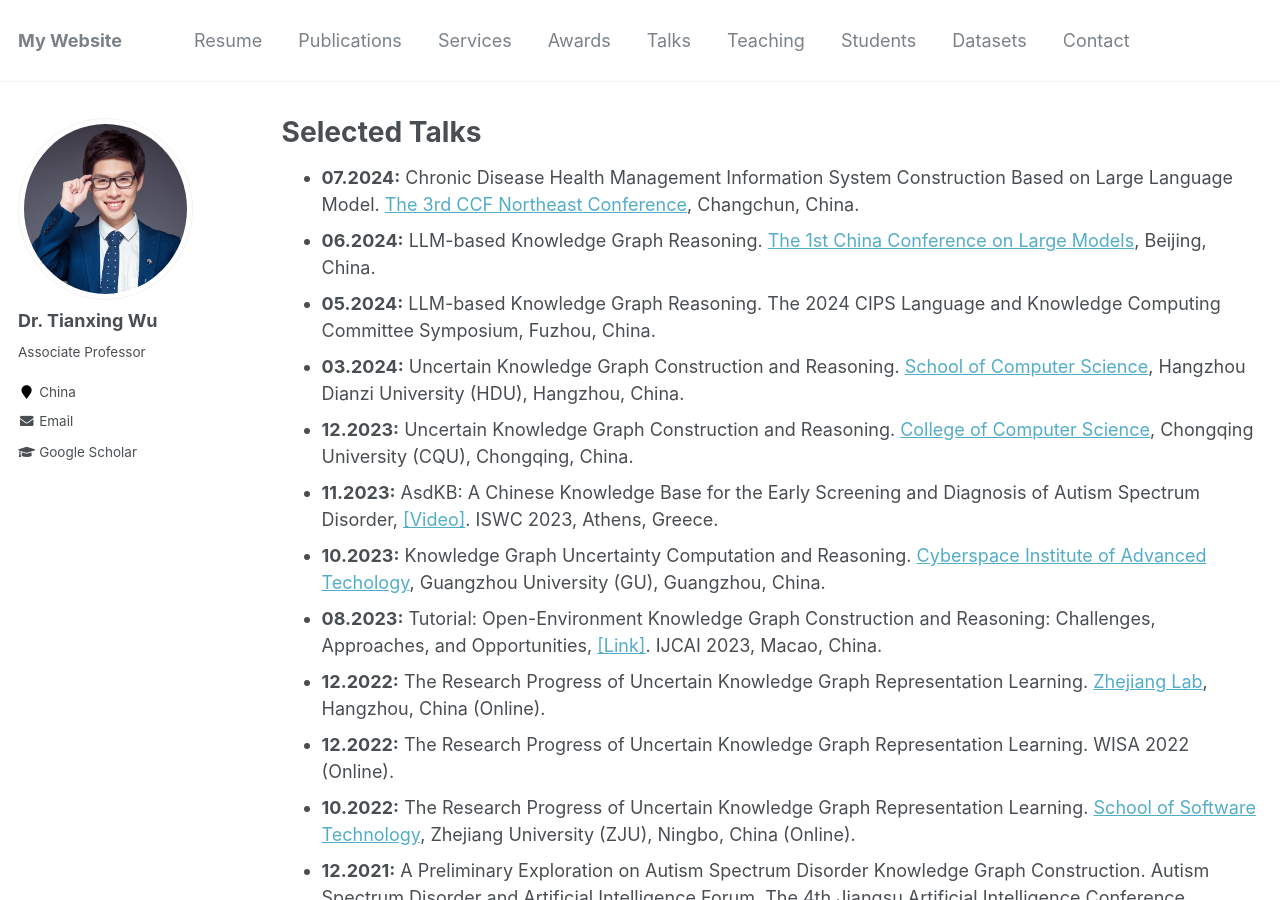
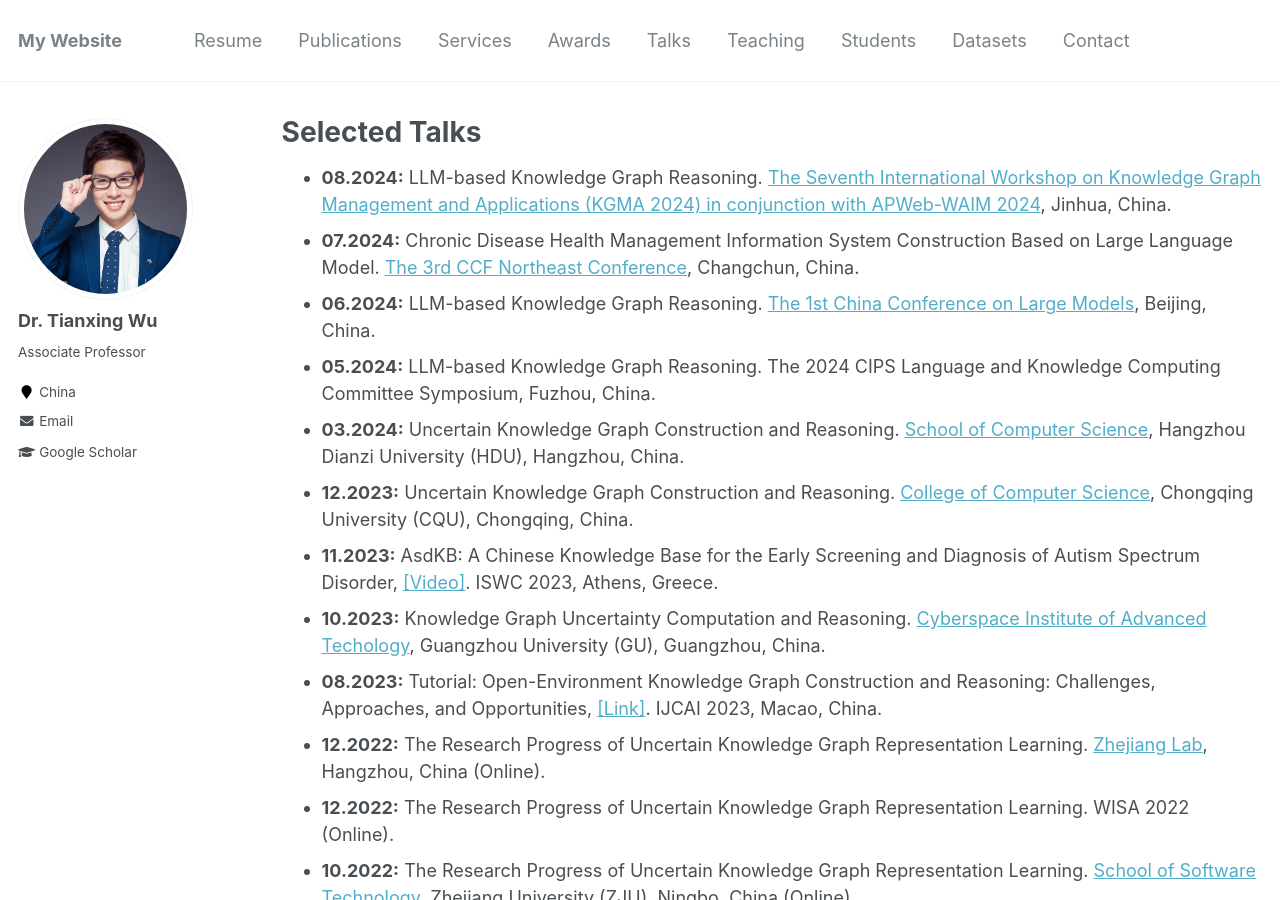
Before and after one commit to tianxing-wu/tianxing-wu.github.io, a Jekyll site: the page built from _pages/selected_talks.md, in a window 1280 px wide and 900 px high. Built offline with Jekyll 4.4.1, drawn with Linux system fonts in a browser that asks for light colours; comment, search, counter and statistics services are not loaded.

Commit message:
info update

```diff
--- a/_pages/selected_talks.md
+++ b/_pages/selected_talks.md
@@ -4,6 +4,7 @@ title: "Selected Talks"
 permalink: /selected_talks/
 author_profile: true
 ---
+* **08.2024:** LLM-based Knowledge Graph Reasoning. [The Seventh International Workshop on Knowledge Graph Management and Applications (KGMA 2024) in conjunction with APWeb-WAIM 2024](https://kgma-conf.github.io/2024/inv.html), Jinhua, China.
 * **07.2024:** Chronic Disease Health Management Information System Construction Based on Large Language Model. [The 3rd CCF Northeast Conference](https://conf.ccf.org.cn/web/api/m1237452513549094912171507326998.action), Changchun, China.
 * **06.2024:** LLM-based Knowledge Graph Reasoning. [The 1st China Conference on Large Models](https://cclm.org.cn/), Beijing, China.
 * **05.2024:** LLM-based Knowledge Graph Reasoning. The 2024 CIPS Language and Knowledge Computing Committee Symposium, Fuzhou, China.
```
Also changed, not shown: 1 other file.
